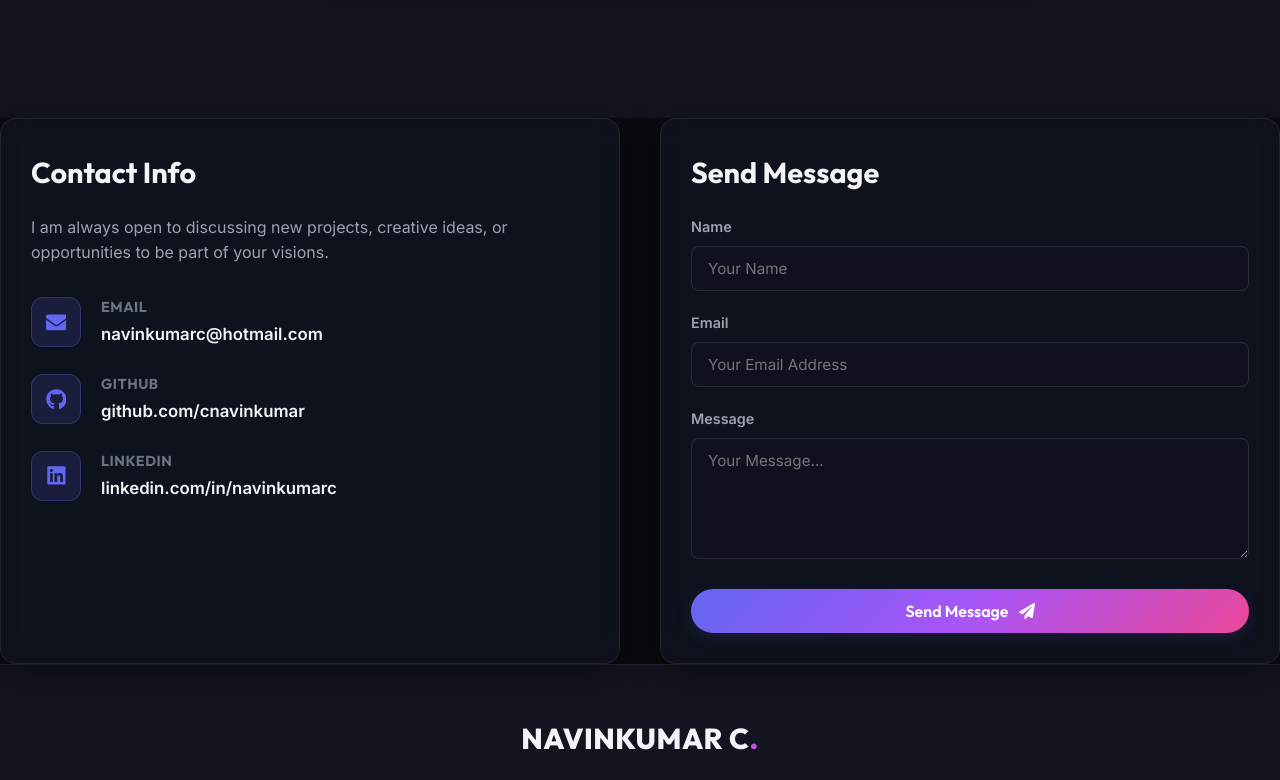
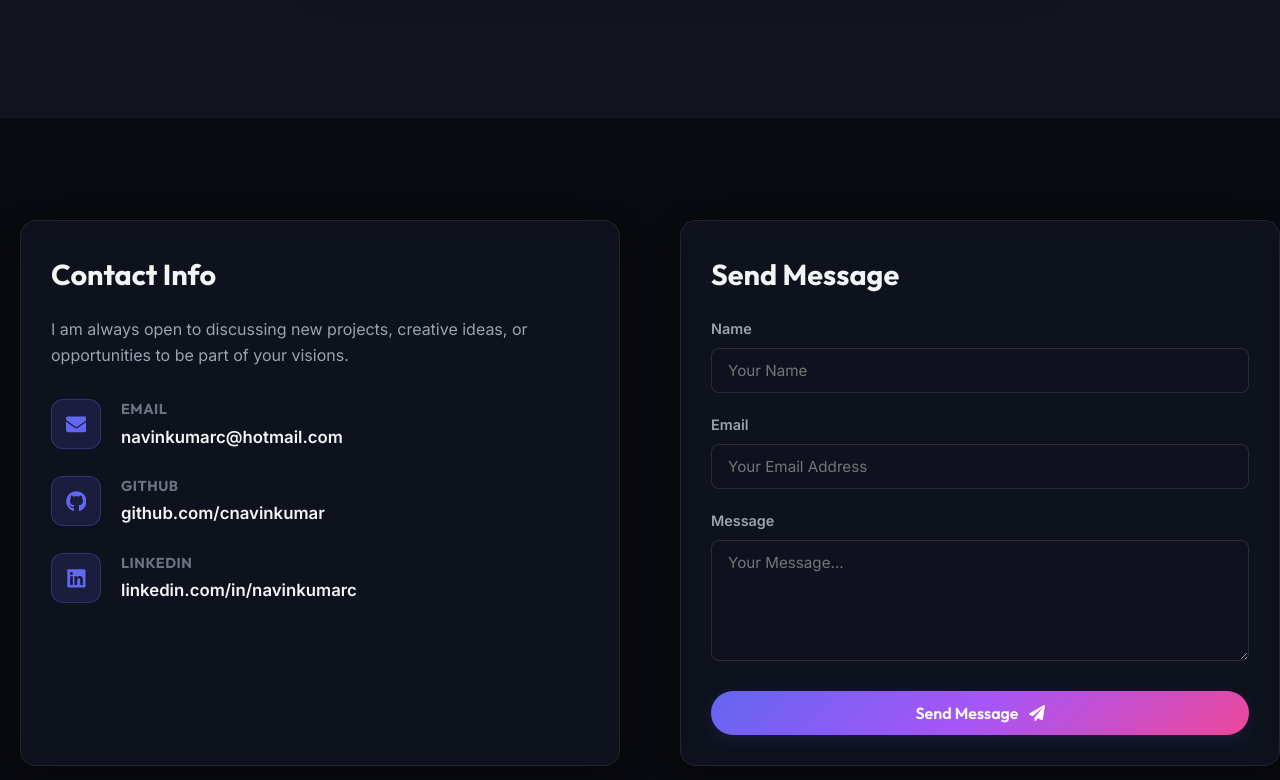
Before and after one commit to CNavinKumar/react-portfolio, a React (Vite) app: page / in a window 1280 px wide. Shown: the part 4540-5320 px from the top of the page. Built offline with nearby package versions, Linux system fonts and the light colour scheme.

Commit message:
Update Contact.css

```diff
--- a/src/components/Contact/Contact.css
+++ b/src/components/Contact/Contact.css
@@ -2,6 +2,9 @@
   position: relative;
   background-color: var(--bg-primary);
   transition: background-color var(--transition-normal);
+  margin-top: 8%;
+  margin-bottom: 8%;
+
 }
 
 .contact-container {
@@ -17,6 +20,7 @@
   padding: 30px;
   display: flex;
   flex-direction: column;
+  margin-left: 20px;
 }
 
 .contact-info h3,
@@ -91,6 +95,7 @@
   flex-direction: column;
   gap: 20px;
   flex-grow: 1;
+
 }
 
 .form-group {
```
